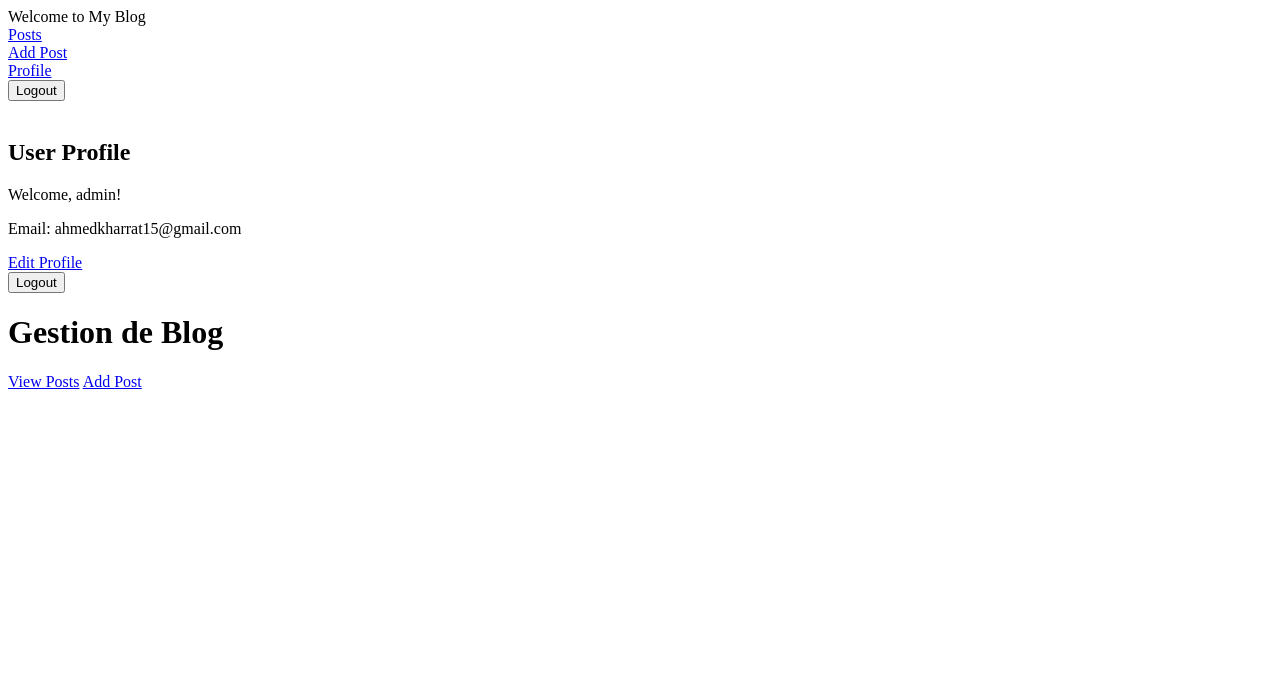
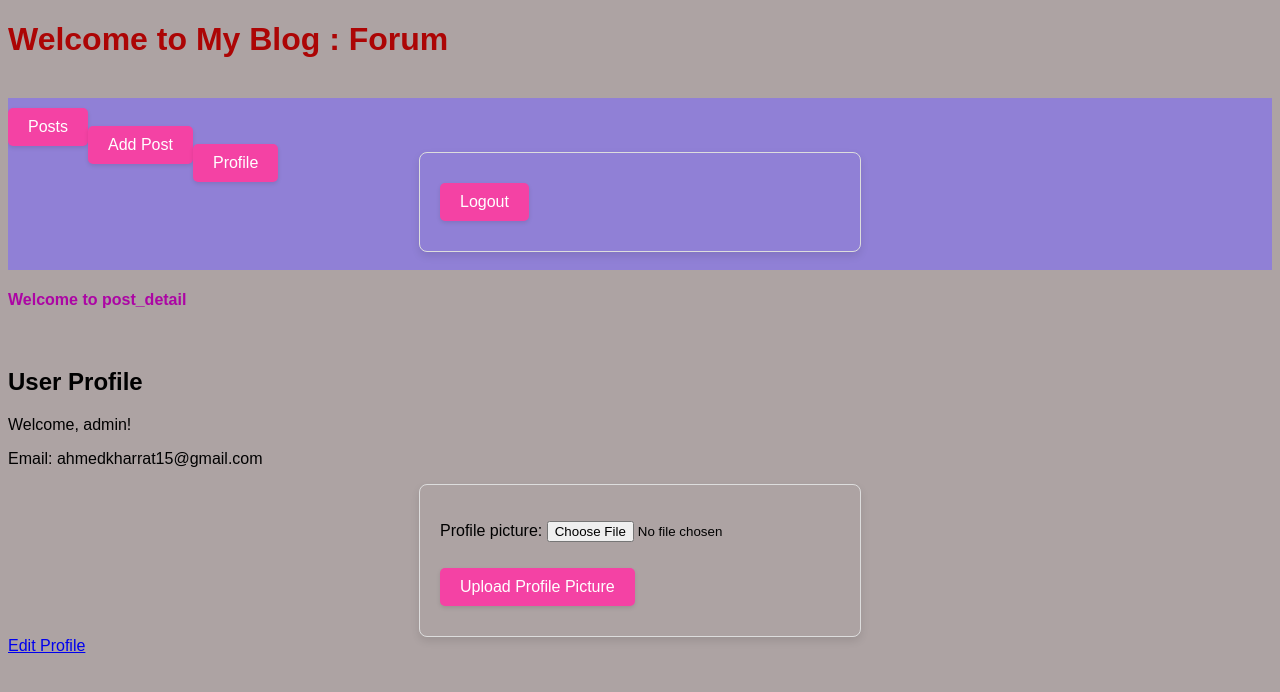
Before and after one commit to Kharrat-Ahmed/gestion_blog, a Django app: page /accounts/profile/ in a window 1280 px wide. Shown: the top 692 px of the page. Run offline with Django 4.2, Linux system fonts and the light colour scheme; a user stored in the database is signed in.

Commit message:
fourth commit

```diff
--- a/gestion_blog/forms.py
+++ b/gestion_blog/forms.py
@@ -3,6 +3,7 @@
 from django import forms
 from .models import Post, Comment, CustomUser
 from django.contrib.auth.forms import UserChangeForm
+from .models import Profile
 
 class PostForm(forms.ModelForm):
     class Meta:
@@ -27,3 +28,20 @@ class EditProfileForm(UserChangeForm):
         # Customize labels, widgets, etc., if needed
         # For example:
         # self.fields['username'].label = 'New Username'
+
+class ProfilePictureForm(forms.ModelForm):
+    class Meta:
+        model = Profile
+        fields = ['profile_picture']
+
+    def __init__(self, *args, **kwargs):
+        super().__init__(*args, **kwargs)
+        self.fields['profile_picture'].widget.attrs.update({'class': 'form-control-file'})
+
+    def clean_profile_picture(self):
+        profile_picture = self.cleaned_data.get('profile_picture')
+        if profile_picture:
+            # Add any validation logic for the profile picture if needed
+            # For example, check file size, type, etc.
+            pass
+        return profile_picture
--- a/gestion_blog/models.py
+++ b/gestion_blog/models.py
@@ -13,7 +13,13 @@ class Post(models.Model):
 
     def __str__(self):
         return self.title
+class Profile(models.Model):
+    user = models.OneToOneField(User, on_delete=models.CASCADE)
+    bio = models.TextField(blank=True)
+    profile_picture = models.ImageField(upload_to='profile_pics/', blank=True, null=True)
 
+    def __str__(self):
+        return self.user.username
 class Comment(models.Model):
     post = models.ForeignKey(Post, on_delete=models.CASCADE, related_name='comments')
     author = models.ForeignKey(User, on_delete=models.CASCADE)
--- /dev/null
+++ b/gestion_blog/static/gestion_blog/styles.css
@@ -0,0 +1,61 @@
+/* gestion_blog/static/gestion_blog/css/styles.css */
+body {
+    background-color: #46313171;
+    font-family: 'Arial', sans-serif;
+}
+
+h1 {
+    color: #ac0505;
+}
+/* gestion_blog/static/gestion_blog/css/styles.css */
+h4 {
+    color: #ac05a4;
+}
+
+
+header {
+    background-color: #333; /* Set your desired color for the header */
+    color: white;
+    padding: 10px;
+    text-align: center;
+}
+
+nav {
+    background-color: #9080d6; /* Set your desired color for the navbar */
+    overflow: hidden;
+}
+
+nav a {
+    float: left;
+    display: block;
+    color: rgb(0, 36, 238);
+    text-align: center;
+    padding: 14px 16px;
+    text-decoration: none;
+}
+
+/* Add more styles as needed */
+button, input[type="submit"], a.button {
+    display: inline-block;
+    padding: 10px 20px;
+    margin: 10px 0;
+    border: none;
+    border-radius: 5px;
+    background-color: #f442a4; /* Set your desired background color */
+    color: #fff; /* Set your desired text color */
+    text-align: center;
+    text-decoration: none;
+    font-size: 16px;
+    cursor: pointer;
+    box-shadow: 0 2px 4px rgba(0, 0, 0, 0.1); /* Add shadow */
+}
+
+/* Style for forms */
+form {
+    max-width: 400px; /* Set your desired maximum width */
+    margin: 0 auto;
+    padding: 20px;
+    border: 1px solid #ddd; /* Set your desired border color */
+    border-radius: 8px;
+    box-shadow: 0 4px 8px rgba(0, 0, 0, 0.1); /* Add shadow */
+}
--- a/gestion_blog/templates/gestion_blog/base.html
+++ b/gestion_blog/templates/gestion_blog/base.html
@@ -2,46 +2,37 @@
 
 <!DOCTYPE html>
 <html lang="en">
+{% load static %}
+
 <head>
     <meta charset="UTF-8">
     <meta name="viewport" content="width=device-width, initial-scale=1.0">
     <title>{% block title %}Gestion de Blog{% endblock %}</title>
     <!-- Add your CSS styles or include external stylesheets here -->
+    <link rel="stylesheet" href="{% static 'gestion_blog/styles.css' %}">
+
+
 </head>
 <body>
     {% block header %}
-    Welcome to My Blog
+    <h1>Welcome to My Blog : Forum</h1>
     <br>
   {% endblock %}
   <nav>
-    <a href="{% url 'post_list' %}">Posts</a> <br>
+    <a href="{% url 'post_list' %}" class="button">Posts</a> <br>
     {% if user.is_authenticated %}
-        <a href="{% url 'add_post' %}">Add Post</a> <br>
-        <a href="{% url 'profile' %}">Profile</a> <br>
+        <a href="{% url 'add_post' %}" class="button">Add Post</a> <br>
+        <a href="{% url 'profile' %}" class="button">Profile</a> <br>
         <form action="{% url 'logout' %}" method="post">
             {% csrf_token %}
             <input type="submit" value="Logout">
         </form> <br>
     {% else %}
-        <a href="{% url 'login' %}">Login</a> <br>
-        <a href="{% url 'register' %}">Register</a>
+        <a href="{% url 'login' %}" class="button">Login</a> <br>
+        <a href="{% url 'register' %}" class="button">Register</a>
     {% endif %}
   </nav>
-    <header>
-        <h1>Gestion de Blog</h1>
-        <a href="{% url 'login' %}">Login</a>
 
-        {% load static %}
-        <!-- Link your custom CSS file -->
-        <link rel="stylesheet" type="text/css" href="{% static 'gestion_blog/css/styles.css' %}">
-        <!-- Add navigation or other header content here -->
-
-        <nav>
-            <a href="{% url 'post_list' %}">Home</a>
-            <!-- Add more navbar links as needed -->
-        </nav>
-
-    </header>
 
     <main>
         {% block content %}{% endblock %}
--- a/gestion_blog/templates/gestion_blog/profile.html
+++ b/gestion_blog/templates/gestion_blog/profile.html
@@ -3,53 +3,45 @@
 <!DOCTYPE html>
 <html lang="en">
 
+    {% load static %}
+
 <head>
     <meta charset="UTF-8">
     <meta name="viewport" content="width=device-width, initial-scale=1.0">
     <title>User Profile</title>
+    <link rel="stylesheet" href="{% static 'gestion_blog/styles.css' %}">
+    {% include 'gestion_blog/base.html' %}
+
 </head>
+{% block header %}
+<h4> Welcome to post_detail </h4>
+<br>
+{% endblock %}
+
 <body>
-  Welcome to My Blog
-  <br>
-<nav>
-  <a href="{% url 'post_list' %}">Posts</a> <br>
-  {% if user.is_authenticated %}
-      <a href="{% url 'add_post' %}">Add Post</a> <br>
-      <a href="{% url 'profile' %}">Profile</a> <br>
-      <form action="{% url 'logout' %}" method="post">
-          {% csrf_token %}
-          <input type="submit" value="Logout">
-      </form> <br>
-  {% else %}
-      <a href="{% url 'login' %}">Login</a> <br>
-      <a href="{% url 'register' %}">Register</a>
-  {% endif %}
-</nav>
+
   <h2>User Profile</h2>
 
   {% if user.is_authenticated %}
     <p>Welcome, {{ user.username }}!</p>
     <p>Email: {{ user.email }}</p>
     <!-- Add more fields to display user profile information -->
+    <!-- Display profile picture -->
+    {% if user.profile.profile_picture %}
+    <img src="{{ user.profile.profile_picture.url }}" alt="Profile Picture">
+  {% endif %}
+    <!-- Form to upload profile picture -->
+    <form method="post" enctype="multipart/form-data">
+      {% csrf_token %}
+      {{ form.as_p }}
+      <button type="submit">Upload Profile Picture</button>
+    </form>
 
     <!-- Example: Display a button to edit profile -->
     <a href="{% url 'edit_profile' %}">Edit Profile</a>
 
-     <!-- Display the logout button -->
-     <form action="{% url 'logout' %}" method="post">
-        {% csrf_token %}
-        <input type="submit" value="Logout">
-      </form>
-      <h1>Gestion de Blog</h1>
-
-      <a href="{% url 'post_list' %}">View Posts</a>
-
-      <!-- Button to add a new post -->
-      <a href="{% url 'add_post' %}">Add Post</a>
 
 
-  {% else %}
-    <p>Please <a href="{% url 'login' %}">login</a> to view your profile.</p>
   {% endif %}
 
 
--- a/gestion_blog/views.py
+++ b/gestion_blog/views.py
@@ -1,7 +1,7 @@
 from django.shortcuts import render, get_object_or_404, redirect
 from django.urls import reverse
 from django.contrib.auth import authenticate, login, logout
-from .forms import CommentForm, PostForm, LoginForm, EditProfileForm
+from .forms import CommentForm, PostForm, LoginForm, EditProfileForm, ProfilePictureForm
 from .models import Post
 from django.contrib import messages
 from django.contrib.auth.forms import UserCreationForm
@@ -105,8 +105,14 @@ def register(request):
 
     return render(request, 'gestion_blog/register.html', {'form': form})
 def profile(request):
-    # Add logic to fetch and display user profile information
-    return render(request, 'gestion_blog/profile.html')
+    if request.method == 'POST':
+        form = ProfilePictureForm(request.POST, request.FILES, instance=request.user)
+        if form.is_valid():
+            form.save()
+            return redirect('profile')
+    else:
+        form = ProfilePictureForm(instance=request.user)
+    return render(request, 'gestion_blog/profile.html', {'form': form})
 @login_required
 def edit_profile(request):
     if request.method == 'POST':
--- a/gestion_blog_site/settings.py
+++ b/gestion_blog_site/settings.py
@@ -140,6 +140,7 @@ USE_TZ = True
 # https://docs.djangoproject.com/en/4.2/howto/static-files/
 
 STATIC_URL = 'static/'
+STATICFILES_DIRS = [os.path.join(BASE_DIR, 'gestion_blog/static')]
 
 # Default primary key field type
 # https://docs.djangoproject.com/en/4.2/ref/settings/#default-auto-field
--- a/gestion_blog_site/urls.py
+++ b/gestion_blog_site/urls.py
@@ -2,7 +2,8 @@
 
 from django.contrib import admin
 from django.urls import path, include
-
+from django.conf import settings
+from django.conf.urls.static import static
 
 ##app_name = 'gestion_blog'
 
@@ -11,3 +12,6 @@ urlpatterns = [
     path('', include('gestion_blog.urls')),
 
 ]
+
+if settings.DEBUG:
+    urlpatterns += static(settings.MEDIA_URL, document_root=settings.MEDIA_ROOT)
```
Also changed, not shown: gestion_blog/templates/gestion_blog/add_comment.html (+9 -16 lines), gestion_blog/templates/gestion_blog/add_post.html (+8 -16 lines), gestion_blog/templates/gestion_blog/css/styles.css (deleted, +0 -35 lines), gestion_blog/templates/gestion_blog/edit_profile.html (+11 -17 lines), gestion_blog/templates/gestion_blog/login.html (+15 -16 lines), gestion_blog/templates/gestion_blog/logout.html (+7 -16 lines), gestion_blog/templates/gestion_blog/post_detail.html (+15 -16 lines), gestion_blog/templates/gestion_blog/post_list.html (+14 -15 lines), gestion_blog/templates/gestion_blog/register.html (+12 -16 lines), db.sqlite3, gestion_blog/migrations/0004_profile.py (added).
